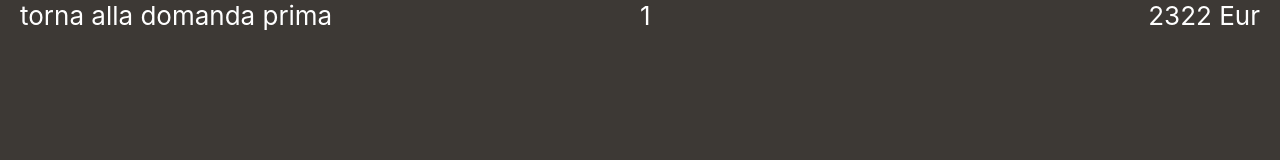
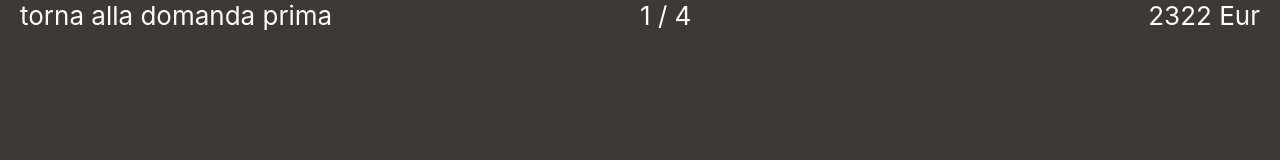
Before and after one commit to mariuschiriac/react-testing, a React (Create React App) app: page / in a window 1280 px wide. Shown: the top 160 px of the page. Built offline with nearby package versions, Linux system fonts and the light colour scheme.

Commit message:
total index

```diff
--- a/src/components/configuratore/configuratore.component.jsx
+++ b/src/components/configuratore/configuratore.component.jsx
@@ -21,7 +21,11 @@ export function Configuratore() {
   } else {
     return (
       <Provider store={storeConfig}>
-        <MioPasso index={index} domanda={configJson[index]} />
+        <MioPasso
+          totaleDomande={configJson.length}
+          index={index}
+          domanda={configJson[index]}
+        />
       </Provider>
     );
   }
--- a/src/components/configuratore/passo.component.jsx
+++ b/src/components/configuratore/passo.component.jsx
@@ -5,7 +5,7 @@ import { connect } from "react-redux";
 import { nextPasso, prevPasso } from "../../actions";
 import { Headbar } from "../headbar/headbar.component";
 
-const Passo = ({ domanda, dispatch, index }) => {
+const Passo = ({ domanda, dispatch, index, totaleDomande }) => {
   function handleClick(value, titolo) {
     console.log(value);
     dispatch(nextPasso(value, titolo));
@@ -13,7 +13,11 @@ const Passo = ({ domanda, dispatch, index }) => {
 
   return (
     <>
-      <Headbar domanda={++index} onPrevClick={() => dispatch(prevPasso())} />
+      <Headbar
+        totale={totaleDomande}
+        indice={++index}
+        onPrevClick={() => dispatch(prevPasso())}
+      />
       <h2 className="question-title">{domanda.titolo}</h2>
       <div className={"answer-group row-of-" + domanda.opzioni.length}>
         {domanda.opzioni.map((value, key) => {
--- a/src/components/headbar/headbar.component.jsx
+++ b/src/components/headbar/headbar.component.jsx
@@ -5,7 +5,9 @@ export const Headbar = props => {
   return (
     <>
       <div>
-        <span className="center-top ">{props.domanda}</span>
+        <span className="center-top ">
+          {props.indice} / {props.totale}
+        </span>
         <span className="right-top">2322 Eur</span>
         <span className="left-top" onClick={() => props.onPrevClick()}>
           torna alla domanda prima
```
